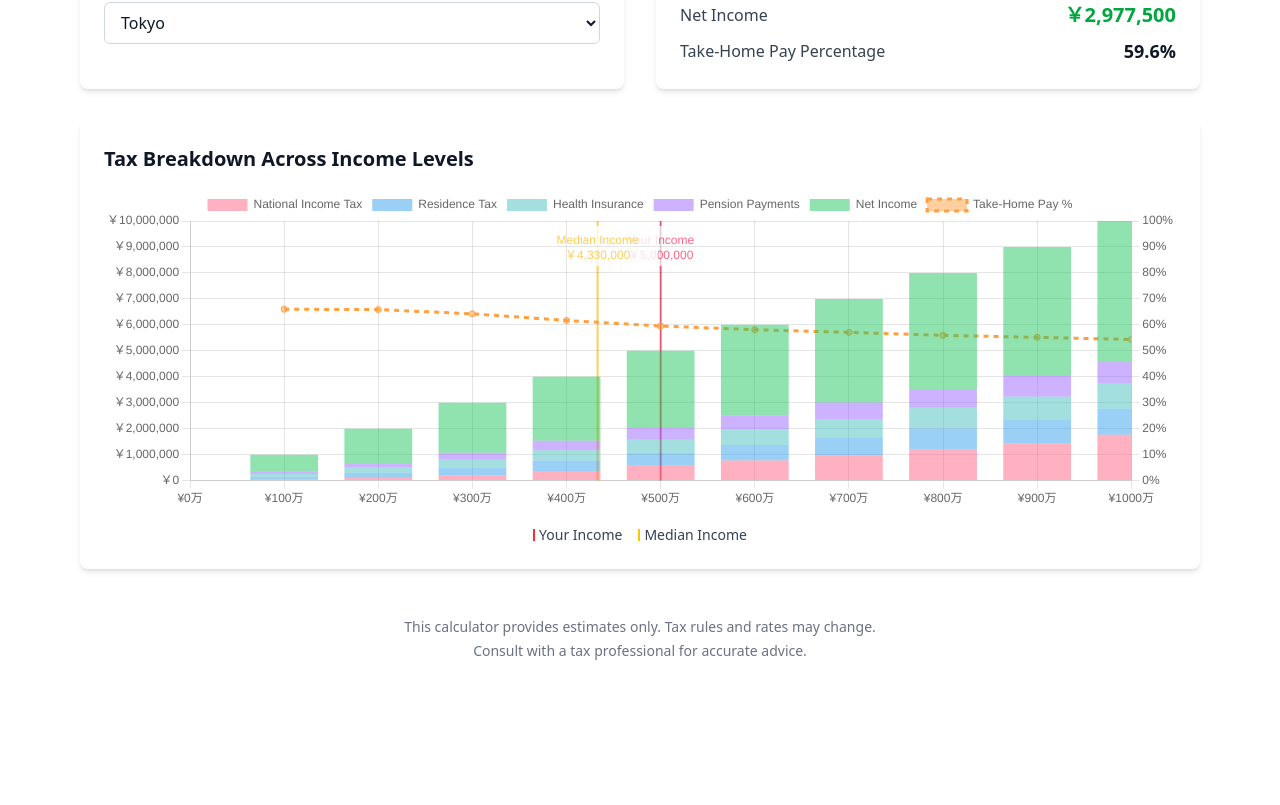
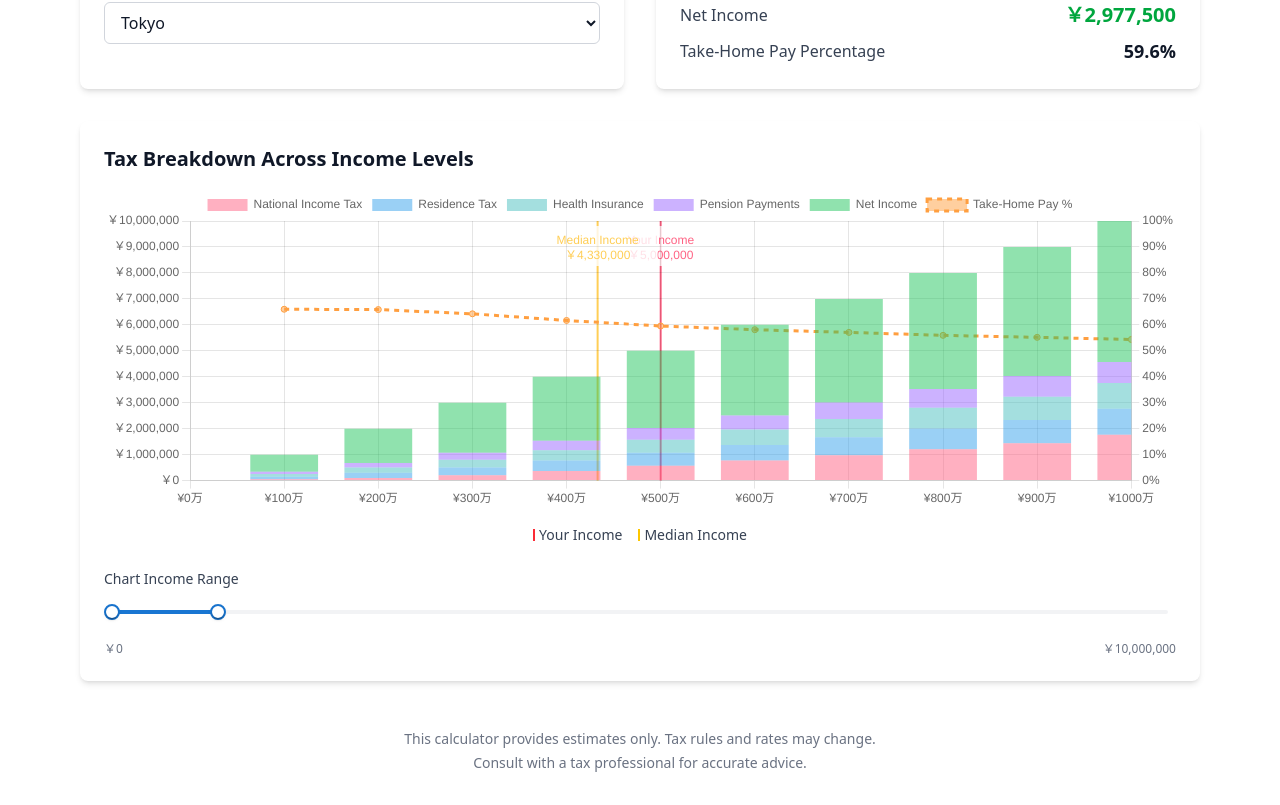
Before and after one commit to shakuzen/kei3, a React (Vite) app: page / in a window 1280 px wide. Shown: the part 396-1201 px from the top of the page. Before the commit the page ends 1089 px from the top, so only its background shows below. Built offline with nearby package versions, Linux system fonts and the light colour scheme.

Commit message:
Chart range slider
Allows the comparison chart range to be adjusted. The range different people will be interested in comparing and the screen space they have for viewing will be different for different users.

```diff
--- a/package.json
+++ b/package.json
@@ -10,6 +10,7 @@
     "preview": "vite preview"
   },
   "dependencies": {
+    "@mui/material": "^7.1.0",
     "react": "^19.1.0",
     "react-dom": "^19.1.0"
   },
--- a/src/App.tsx
+++ b/src/App.tsx
@@ -12,6 +12,7 @@ import {
 } from 'chart.js'
 import { Line } from 'react-chartjs-2'
 import ThemeToggle from './components/ThemeToggle'
+import { Slider } from '@mui/material'
 
 // Format currency for display
 const formatCurrency = (amount: number) => {
@@ -134,6 +135,12 @@ function App() {
   // State for form inputs
   const [inputs, setInputs] = useState<TaxInputs>(defaultInputs)
 
+  // State for chart range
+  const [chartRange, setChartRange] = useState({
+    min: 0,
+    max: 10000000 // 10 million yen
+  })
+
   // State for calculation results
   const [results, setResults] = useState<TaxResults | null>(null)
 
@@ -228,26 +235,28 @@ function App() {
 
   // Generate chart data for different income levels
   const generateChartData = (currentIncome: number) => {
-    // Create a fixed set of income points for proportional grid spacing
-    const incomePoints = Array.from({ length: 11 }, (_, i) => i * 1000000)
-
-    const labels = incomePoints.map(income =>
-      `¥${(income / 10000).toFixed(0)}万`
+    // Create income points based on the current range
+    const step = 1000000 // 1 million yen
+    const numPoints = Math.floor((chartRange.max - chartRange.min) / step) + 1
+    const incomePoints = Array.from(
+      { length: numPoints },
+      (_, i) => chartRange.min + (i * step)
     )
 
     // Calculate the position of current income and median income on the x-axis
-    const maxIncome = incomePoints[incomePoints.length - 1]
-    const minIncome = incomePoints[0]
-    const currentIncomePosition = (currentIncome - minIncome) / (maxIncome - minIncome)
-    const medianIncomePosition = (medianIncome - minIncome) / (maxIncome - minIncome)
+    const maxIncome = chartRange.max
+    const minIncome = chartRange.min
+    const currentIncomePosition = Math.max(0, Math.min(1, (currentIncome - minIncome) / (maxIncome - minIncome)))
+    const medianIncomePosition = Math.max(0, Math.min(1, (medianIncome - minIncome) / (maxIncome - minIncome)))
 
     // Create datasets with proper alignment
     const datasets = [
       {
         label: 'National Income Tax',
-        data: incomePoints.map(income =>
-          calculateTaxes(income, inputs.isEmploymentIncome, inputs.isOver40).nationalIncomeTax
-        ),
+        data: incomePoints.map(income => ({
+          x: income,
+          y: calculateTaxes(income, inputs.isEmploymentIncome, inputs.isOver40).nationalIncomeTax
+        })),
         borderColor: 'rgb(255, 99, 132)',
         backgroundColor: 'rgba(255, 99, 132, 0.5)',
         yAxisID: 'y',
@@ -256,9 +265,10 @@ function App() {
       },
       {
         label: 'Residence Tax',
-        data: incomePoints.map(income =>
-          calculateTaxes(income, inputs.isEmploymentIncome, inputs.isOver40).residenceTax
-        ),
+        data: incomePoints.map(income => ({
+          x: income,
+          y: calculateTaxes(income, inputs.isEmploymentIncome, inputs.isOver40).residenceTax
+        })),
         borderColor: 'rgb(54, 162, 235)',
         backgroundColor: 'rgba(54, 162, 235, 0.5)',
         yAxisID: 'y',
@@ -267,9 +277,10 @@ function App() {
       },
       {
         label: 'Health Insurance',
-        data: incomePoints.map(income =>
-          calculateTaxes(income, inputs.isEmploymentIncome, inputs.isOver40).healthInsurance
-        ),
+        data: incomePoints.map(income => ({
+          x: income,
+          y: calculateTaxes(income, inputs.isEmploymentIncome, inputs.isOver40).healthInsurance
+        })),
         borderColor: 'rgb(75, 192, 192)',
         backgroundColor: 'rgba(75, 192, 192, 0.5)',
         yAxisID: 'y',
@@ -278,9 +289,10 @@ function App() {
       },
       {
         label: 'Pension Payments',
-        data: incomePoints.map(income =>
-          calculateTaxes(income, inputs.isEmploymentIncome, inputs.isOver40).pensionPayments
-        ),
+        data: incomePoints.map(income => ({
+          x: income,
+          y: calculateTaxes(income, inputs.isEmploymentIncome, inputs.isOver40).pensionPayments
+        })),
         borderColor: 'rgb(153, 102, 255)',
         backgroundColor: 'rgba(153, 102, 255, 0.5)',
         yAxisID: 'y',
@@ -289,9 +301,10 @@ function App() {
       },
       {
         label: 'Net Income',
-        data: incomePoints.map(income =>
-          calculateTaxes(income, inputs.isEmploymentIncome, inputs.isOver40).netIncome
-        ),
+        data: incomePoints.map(income => ({
+          x: income,
+          y: calculateTaxes(income, inputs.isEmploymentIncome, inputs.isOver40).netIncome
+        })),
         borderColor: 'rgb(34, 197, 94)',
         backgroundColor: 'rgba(34, 197, 94, 0.5)',
         yAxisID: 'y',
@@ -302,7 +315,10 @@ function App() {
         label: 'Take-Home Pay %',
         data: incomePoints.map(income => {
           const result = calculateTaxes(income, inputs.isEmploymentIncome, inputs.isOver40)
-          return (result.netIncome / income) * 100
+          return {
+            x: income,
+            y: (result.netIncome / income) * 100
+          }
         }),
         borderColor: 'rgb(255, 159, 64)',
         backgroundColor: 'rgba(255, 159, 64, 0.5)',
@@ -313,7 +329,6 @@ function App() {
     ]
 
     return {
-      labels,
       datasets,
       currentIncomePosition,
       medianIncomePosition,
@@ -327,7 +342,7 @@ function App() {
     const results = calculateTaxes(inputs.annualIncome, inputs.isEmploymentIncome, inputs.isOver40)
     setResults(results)
     setChartData(generateChartData(inputs.annualIncome))
-  }, [inputs])
+  }, [inputs, chartRange])
 
   return (
     <div className="container mx-auto px-4 py-8 max-w-6xl bg-white dark:bg-gray-900 text-gray-900 dark:text-gray-100 min-h-screen">
@@ -478,6 +493,7 @@ function App() {
       {chartData && (
         <div className="mt-8 bg-white dark:bg-gray-800 p-6 rounded-lg shadow-md">
           <h2 className="text-xl font-semibold mb-4 text-gray-900 dark:text-white">Tax Breakdown Across Income Levels</h2>
+
           <div className="h-80">
             <Line
               data={chartData}
@@ -497,8 +513,8 @@ function App() {
                     intersect: false,
                     callbacks: {
                       title: function(context) {
-                        const income = context[0].label;
-                        return `Income: ${income}`;
+                        const income = context[0].parsed.x;
+                        return `Income: ${formatCurrency(income)}`;
                       },
                       label: function(context) {
                         let label = context.dataset.label || '';
@@ -527,14 +543,18 @@ function App() {
                 },
                 scales: {
                   x: {
+                    type: 'linear',
                     grid: {
                       offset: false
                     },
                     ticks: {
-                      align: 'center'
+                      align: 'center',
+                      callback: function(value) {
+                        return `¥${(value as number / 10000).toFixed(0)}万`;
+                      }
                     },
-                    min: 0,
-                    max: 10000000,
+                    min: chartRange.min,
+                    max: chartRange.max,
                     offset: false
                   },
                   y: {
@@ -575,6 +595,7 @@ function App() {
               ref={(ref) => setChartInstance(ref)}
             />
           </div>
+
           <div className="mt-4 flex flex-wrap gap-4 justify-center">
             <div className="flex items-center">
               <span className="h-3 w-0.5 bg-red-500 mr-1"></span>
@@ -583,6 +604,37 @@ function App() {
             <div className="flex items-center">
               <span className="h-3 w-0.5 bg-yellow-400 mr-1"></span>
               <span className="text-sm text-gray-700 dark:text-gray-300">Median Income</span>
+            </div>
+          </div>
+
+          {/* Chart Range Controls */}
+          <div className="mt-6">
+            <label className="block text-sm font-medium text-gray-700 dark:text-gray-300 mb-2">
+              Chart Income Range
+            </label>
+            <div className="px-2">
+              <Slider
+                min={0}
+                max={100000000}
+                step={1000000}
+                value={[chartRange.min, chartRange.max]}
+                onChange={(_, newValue) => {
+                  if (Array.isArray(newValue)) {
+                    setChartRange({
+                      min: newValue[0],
+                      max: newValue[1]
+                    });
+                  }
+                }}
+                valueLabelDisplay="auto"
+                valueLabelFormat={(value) => formatCurrency(value)}
+                disableSwap
+                className="chart-range-slider"
+              />
+            </div>
+            <div className="flex justify-between text-xs text-gray-500 dark:text-gray-400 mt-2">
+              <span>{formatCurrency(chartRange.min)}</span>
+              <span>{formatCurrency(chartRange.max)}</span>
             </div>
           </div>
         </div>
--- a/src/index.css
+++ b/src/index.css
@@ -16,3 +16,36 @@ body {
 .dark body {
   @apply bg-gray-900 text-white;
 }
+
+/* Chart Range Slider Styles */
+.chart-range-slider {
+  color: #3b82f6; /* blue-500 */
+}
+
+.chart-range-slider .MuiSlider-thumb {
+  width: 16px;
+  height: 16px;
+  background-color: #fff;
+  border: 2px solid currentColor;
+}
+
+.chart-range-slider .MuiSlider-thumb:hover,
+.chart-range-slider .MuiSlider-thumb.Mui-focusVisible {
+  box-shadow: 0 0 0 8px rgba(59, 130, 246, 0.16);
+}
+
+.chart-range-slider .MuiSlider-track {
+  border: none;
+}
+
+.chart-range-slider .MuiSlider-rail {
+  opacity: 0.5;
+  background-color: #e5e7eb; /* gray-200 */
+}
+
+.chart-range-slider .MuiSlider-valueLabel {
+  background-color: #3b82f6;
+  padding: 2px 6px;
+  border-radius: 4px;
+  font-size: 0.75rem;
+}
```
Also changed, not shown: 1 other file (tests, documents, lock files or other folders).
